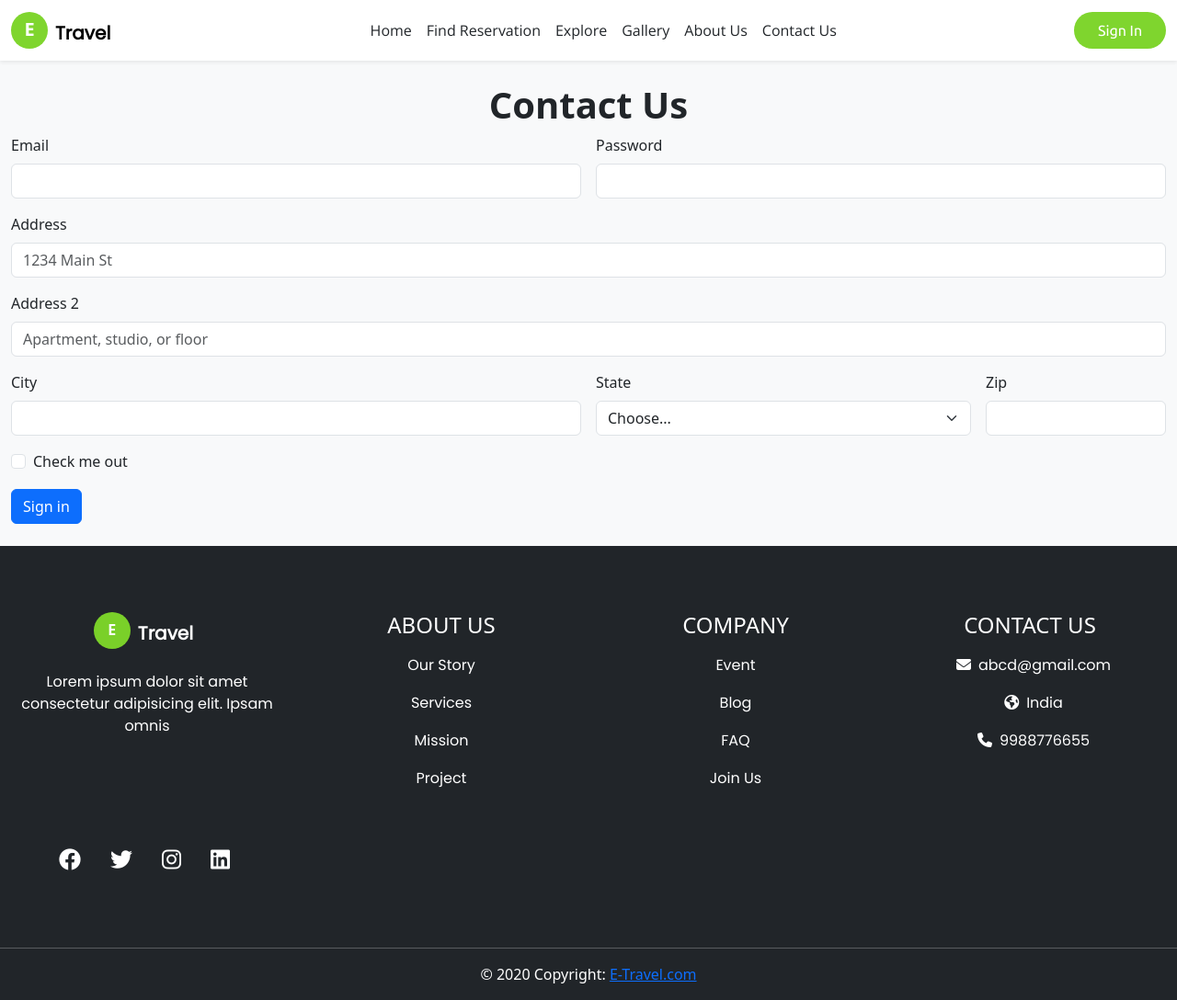
After one commit to jatin-08/E-Travel, a PHP site: page /E-Travel/contact.php in a window 1280 px wide. The commit adds this page. Shown: the whole page at 92% size. Run offline with PHP 8.4, Linux system fonts and the light colour scheme; some libraries are stand-ins or nearby versions.

Commit message:
initial commit

```diff
--- /dev/null
+++ b/App/contact.php
@@ -0,0 +1,80 @@
+<?php
+
+include_once("../App/header.php");
+
+?>
+
+<!DOCTYPE html>
+<html lang="en">
+
+<head>
+    <meta charset="UTF-8">
+    <meta http-equiv="X-UA-Compatible" content="IE=edge">
+    <meta name="viewport" content="width=device-width, initial-scale=1.0">
+    <title>Contact Us For Any Query</title>
+</head>
+
+<body class="bg-light">
+
+    <!-- Contact Section Start -->
+
+    <section class="container-fluid my-4">
+
+        <h1 class="fw-bold text-center">Contact Us</h1>
+
+        <form class="row g-3">
+            <div class="col-md-6">
+                <label for="inputEmail4" class="form-label">Email</label>
+                <input type="email" class="form-control" id="inputEmail4">
+            </div>
+            <div class="col-md-6">
+                <label for="inputPassword4" class="form-label">Password</label>
+                <input type="password" class="form-control" id="inputPassword4">
+            </div>
+            <div class="col-12">
+                <label for="inputAddress" class="form-label">Address</label>
+                <input type="text" class="form-control" id="inputAddress" placeholder="1234 Main St">
+            </div>
+            <div class="col-12">
+                <label for="inputAddress2" class="form-label">Address 2</label>
+                <input type="text" class="form-control" id="inputAddress2" placeholder="Apartment, studio, or floor">
+            </div>
+            <div class="col-md-6">
+                <label for="inputCity" class="form-label">City</label>
+                <input type="text" class="form-control" id="inputCity">
+            </div>
+            <div class="col-md-4">
+                <label for="inputState" class="form-label">State</label>
+                <select id="inputState" class="form-select">
+                    <option selected>Choose...</option>
+                    <option>...</option>
+                </select>
+            </div>
+            <div class="col-md-2">
+                <label for="inputZip" class="form-label">Zip</label>
+                <input type="text" class="form-control" id="inputZip">
+            </div>
+            <div class="col-12">
+                <div class="form-check">
+                    <input class="form-check-input" type="checkbox" id="gridCheck">
+                    <label class="form-check-label" for="gridCheck">
+                        Check me out
+                    </label>
+                </div>
+            </div>
+            <div class="col-12">
+                <button type="submit" class="btn btn-primary">Sign in</button>
+            </div>
+        </form>
+
+    </section>
+
+    <?php
+
+    include_once("../App/footer.php");
+
+    ?>
+
+</body>
+
+</html>
--- a/App/login-UI.php
+++ b/App/login-UI.php
@@ -70,7 +70,7 @@ include("../App/login.php");
 
     <?php
 
-    include("../App/footer.php");
+    include_once("../App/footer.php");
 
     ?>
 
--- a/App/signin-UI.php
+++ b/App/signin-UI.php
@@ -82,7 +82,7 @@ include("../App/signin.php");
 
     <?php
 
-    include("../App/footer.php");
+    include_once("../App/footer.php");
 
     ?>
 
```
